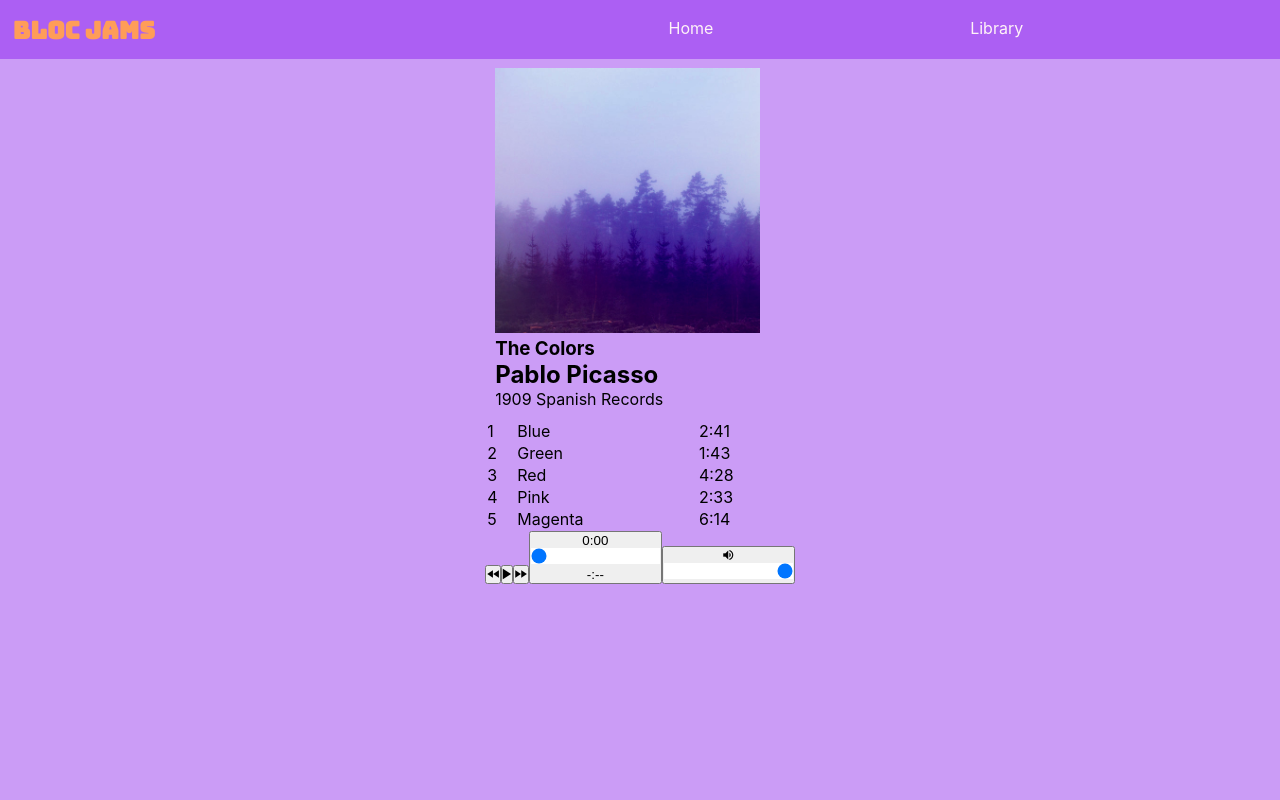
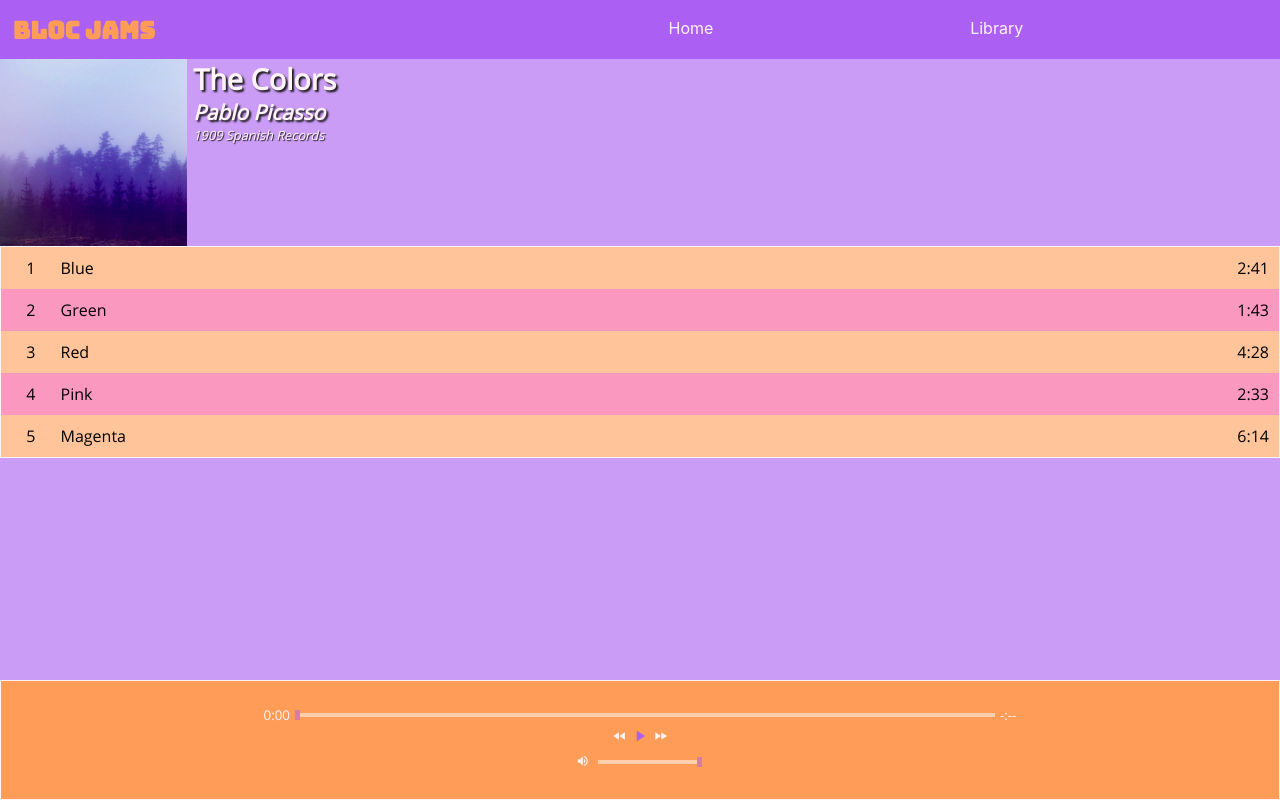
Before and after one commit to keolasin/bloc-jams-react, a React (Create React App) app: page /album/the-colors in a window 1280 px wide. Built offline with nearby package versions, Linux system fonts and the light colour scheme.

Commit message:
finished styling

```diff
--- a/src/App.css
+++ b/src/App.css
@@ -27,20 +27,20 @@ html {
   display: flex;
   flex-direction: column;
   min-height: 100vh;
-  width: 100vw;
+  width: 100%;
   box-sizing: border-box;
   align-items: center;
 }
 
 header {
-  width: 100vw;
+  width: 100%;
   background-color: #AC5FF3;
   height: 59px;
   display: inline-flex;
-  position: fixed;
+  position: sticky;
   align-items: center;
   justify-content: center;
-  z-index: 3;
+
 }
 
 nav {
@@ -80,7 +80,6 @@ header h1 {
 }
 
 .hero-title {
-  margin-top: 55px;
   width: 100%;
   max-height: 60px;
   font-family: Bungee;
@@ -126,7 +125,6 @@ header h1 {
   align-items: stretch;
   justify-content: space-around;
   max-width: 100vw;
-  margin-top: 59px;
   padding: 25px;
 }
 
@@ -145,8 +143,6 @@ img {
   text-decoration: none;
 }
 
-
-
 .song-info {
   display: flex;
   position: relative;
@@ -159,21 +155,25 @@ img {
   font-family: Open-Sans;
 }
 
-.album-title {
+.album-title, #album-title, .album-artist, .artist, .album-song-count, #release-info {
+  font-family: Open-Sans;
+}
+
+.album-title, #album-title {
   color: #FFF3F7;
   font-weight: bold;
   font-size: 1.8em;
   text-shadow: 2px 2px 2px #191919;
 }
 
-.album-artist {
+.album-artist, .artist {
   color: #FFF3F7;
   font-style: italic;
   font-size: 1.3em;
   text-shadow: 2px 2px 2px #191919;
 }
 
-.album-song-count {
+.album-song-count, #release-info {
   color: #FFF3F7;
   font-style: italic;
   font-weight: 200;
@@ -185,30 +185,172 @@ img {
 .album {
   display: flex;
   flex-direction: column;
-  margin-top: 58px;
+  width: 100vw;
+  max-width: 1280px;
+  height: 100%;
 }
 
 #album-info {
-  margin: 10px;
+  display: flex;
+  height: 187.25px;
+  position: sticky;
+}
+#album-cover-art{
+  width: 187.25px;
+  height: 100%;
+}
+.album-details {
+  display: flex;
+  flex-direction: column;
+  margin: 0 6px;
+}
+
+@media screen and (max-width: 667px){
+  .album-details {
+    font-size: 4vw;
+  }
+}
+
+.song {
+  color: #191919;
+  display: flex;
+  align-items: center;
+}
+
+.odd-song-row, .even-song-row {
+  font-family: Open-Sans;
+}
+.even-song-row{
+  background-color: #FFC49A;
+}
+
+.odd-song-row{
+  background-color: #FB98C0;
+}
+
+table {
+  border: 1px solid #FFF3F7;
+  border-collapse: collapse;
+}
+td {
+  margin:0;
+  padding:0;
+  text-align: center;
+}
+
+.song-index {
+  margin: 0 5px;
+  width: 60px;
+}
+.song-title-td {
+  margin-left: 5px;
+  flex-grow: 2;
+  text-align: left;
+}
+.song-duration-td {
+  margin-right: 5px;
+  padding: 10px;
+  width: 60px;
+  max-width: 75px;
+  text-align: right;
 }
 
 /* PlayerBar */
-#buttons {
+.player-bar{
+  display: flex;
+  flex-direction: column;
+  align-items: center;
+  justify-content: center;
+  border: 1px solid #FFF3F7;
+  background-color: #FF9D58;
+  width: 100%;
+  max-width: 1280px;
+  height: 120px;
+  position: fixed;
+  bottom: 0;
+}
+
+.controlButtons {
+  display: inline;
+}
+
+button {
+  background-color: transparent;
   border: none;
-  color: white;
 }
+
+#time-control {
+  display: inline-flex;
+  max-width: 1000px;
+  align-items: center;
+  justify-content: center;
+}
+
+.current-time, .total-time {
+  color: #FFF3F7;
+  font-family: Open-Sans;
+  margin: auto 5px;
+}
+
+#previous, #play-pause, #next {
+  margin: 5px;
+}
+
 #previous {
-
+  color: #FFF3F7;
+  cursor: pointer;
 }
 
 #play-pause{
+ color: #ac5ff3;
+ cursor: pointer;
+ margin-left: 7px;
 
 }
 
 #next {
+  color: #FFF3F7;
+  cursor: pointer;
+}
 
+#time-seek {
+  width: 90vw;
+}
+#volume-control{
+  color: #FFF3F7;
+  display: inline-flex;
+  align-items: center;
+  justify-content: center;
+  margin: 5px;
+}
+
+#volume-control div {
+  margin-right: 10px;
 }
 
 .seek-bar {
   appearance: none;
+  height: 0.5vh;
+  max-width: 70%;
+  outline: none;
+  opacity: 50%;
 }
+
+.seek-bar:hover {
+  opacity: 1;
+}
+.seek-bar::-webkit-slider-thumb{
+  -webkit-appearance: none;
+  appearance: none;
+  width: 5px;
+  height: 10px;
+  background: #ac5ff3;
+  cursor: pointer;
+}
+
+.seek-bar::-moz-range-thumb{
+ width: 5px;
+ height: 10px;
+ background: #ac5ff3;
+ cursor: pointer;
+}
--- a/src/components/Album.js
+++ b/src/components/Album.js
@@ -169,14 +169,14 @@ class Album extends Component {
           </colgroup>
           <tbody>
           {this.state.album.songs.map( (song, index) =>
-            <tr className="song"
+            <tr className="song" className={index%2 == 0 ? 'even-song-row' : 'odd-song-row'}
                 key={index}
                 onClick={() => this.handleSongClick(song)}
                 onMouseEnter={() => this.handleSongEnter(song)}
                 onMouseLeave={() => this.handleSongLeave()}>
               <td className="song-index">{this.toggleSongNumber(song, index)}</td>
-              <td>{song.title}</td>
-              <td>{this.formatTime(song.duration)}</td>
+              <td className="song-title-td">{song.title}</td>
+              <td className="song-duration-td">{this.formatTime(song.duration)}</td>
             </tr>)}
           </tbody>
         </table>
--- a/src/components/PlayerBar.js
+++ b/src/components/PlayerBar.js
@@ -16,8 +16,22 @@ class PlayerBar extends Component {
   render(){
     return(
       <section className="player-bar">
-        <section id="buttons">
+          <button id="time-control">
+            <div className="current-time">{this.props.formatTime(this.props.currentTime)}</div>
+            <input
+              type="range"
+              className="seek-bar"
+              id='time-seek'
+              value={(this.props.currentTime / this.props.duration) || 0}
+              min="0"
+              max="1"
+              step="0.01"
+              onChange={this.props.handleTimeChange}
+            />
+            <div className="total-time">{this.props.formatTime(this.props.duration)}</div>
+          </button>
 
+          <div className = "controlButtons">
           <button id="previous"
                   onClick={this.props.handlePrevClick}>
             <span className="icon ion-md-rewind"></span>
@@ -32,20 +46,7 @@ class PlayerBar extends Component {
                   onClick={this.props.handleNextClick}>
             <span className="icon ion-md-fastforward"></span>
           </button>
-
-          <button id="time-control">
-            <div className="current-time">{this.props.formatTime(this.props.currentTime)}</div>
-            <input
-              type="range"
-              className="seek-bar"
-              value={(this.props.currentTime / this.props.duration) || 0}
-              min="0"
-              max="1"
-              step="0.01"
-              onChange={this.props.handleTimeChange}
-            />
-            <div className="total-time">{this.props.formatTime(this.props.duration)}</div>
-          </button>
+          </div>
 
           <button id="volume-control">
             <div className={this.checkVolume()}></div>
@@ -59,7 +60,6 @@ class PlayerBar extends Component {
               onChange={this.props.handleVolumeChange}
             />
           </button>
-        </section>
       </section>
     );
   }
```
